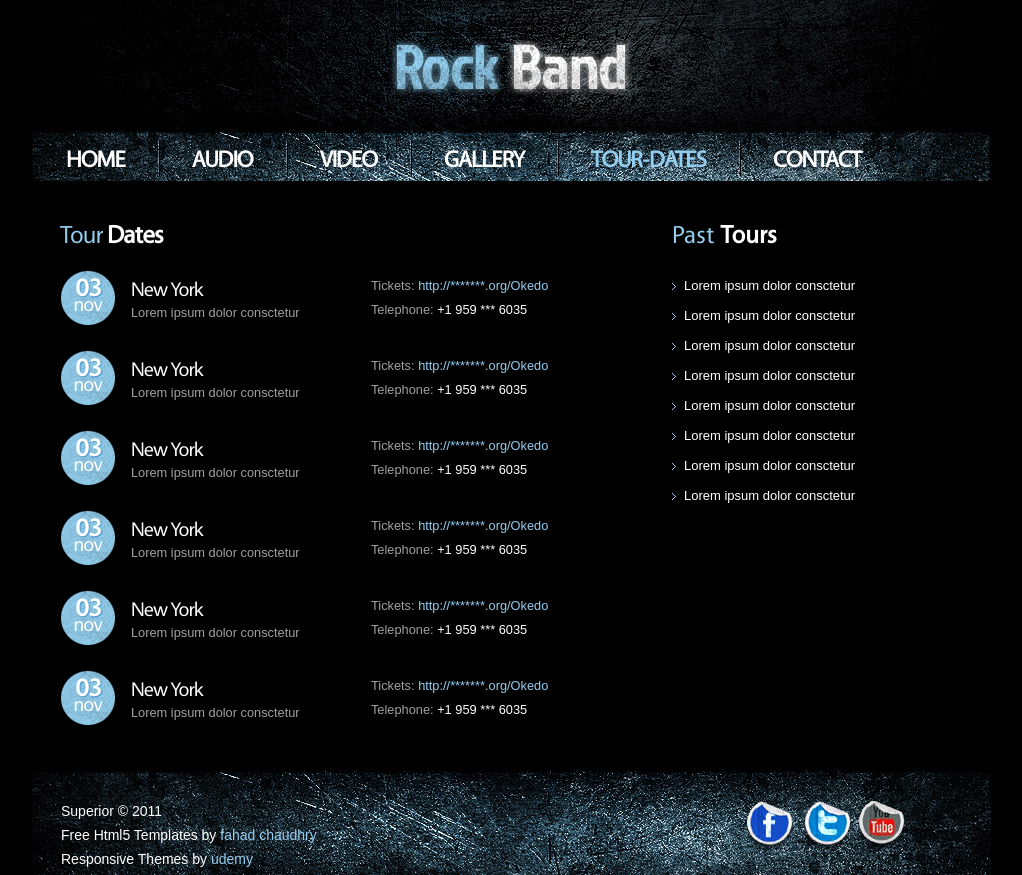
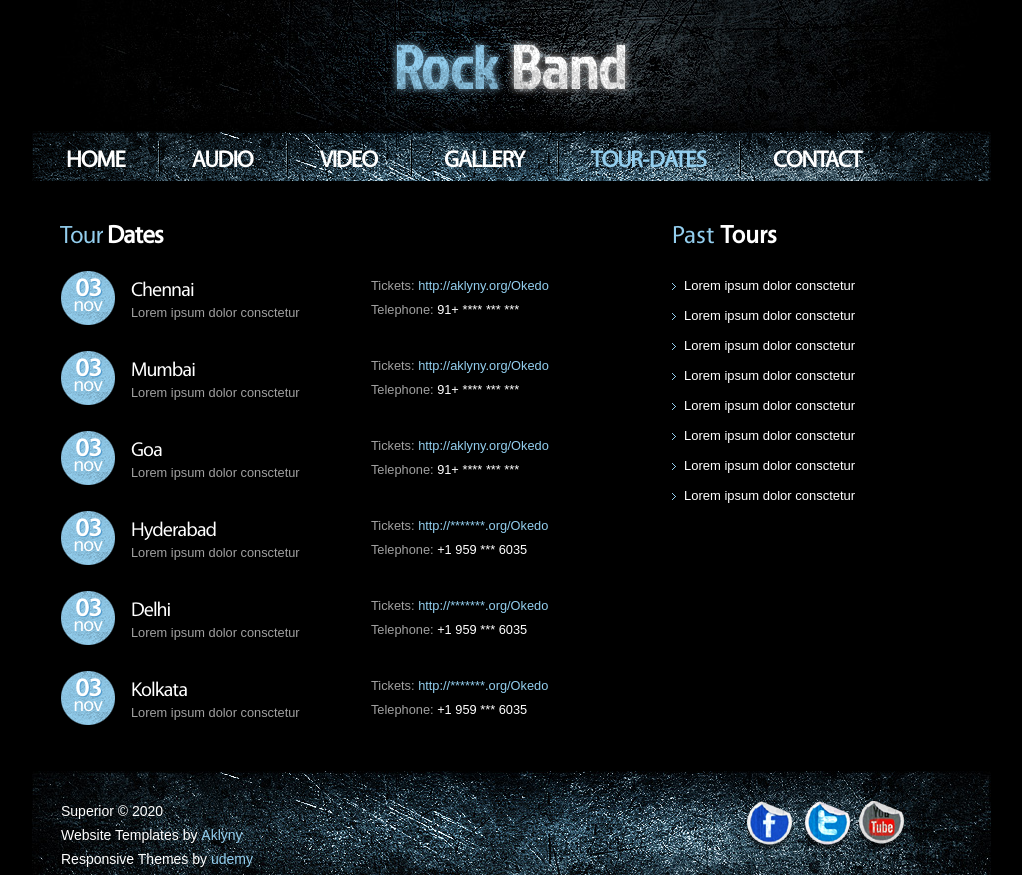
Before and after one commit to aklyny/music-name, a plain HTML site: page tour.html in a window 1280 px wide. Shown: the whole page, without its empty margins (128-1150 px from the left). Drawn offline with Linux system fonts and the light colour scheme.

Commit message:
Content added

```diff
--- a/tour.html
+++ b/tour.html
@@ -62,7 +62,7 @@
 				<strong class="text-4">nov</strong>
 				</time>
 				<div class="extra-wrap">
-				<h4><a href="#">New York</a></h4>
+				<h4><a href="#">Chennai</a></h4>
 				Lorem ipsum dolor consctetur
 			</div>
 			</div>
@@ -72,7 +72,7 @@
 				<strong class="text-4">nov</strong>
 				</time>
 				<div class="extra-wrap">
-				<h4><a href="#">New York</a></h4>
+				<h4><a href="#">Mumbai</a></h4>
 				Lorem ipsum dolor consctetur
 			</div>
 			</div>
@@ -82,7 +82,7 @@
 				<strong class="text-4">nov</strong>
 				</time>
 				<div class="extra-wrap">
-				<h4><a href="#">New York</a></h4>
+				<h4><a href="#">Goa</a></h4>
 				Lorem ipsum dolor consctetur
 			</div>
 			</div>
@@ -92,7 +92,7 @@
 				<strong class="text-4">nov</strong>
 				</time>
 				<div class="extra-wrap">
-				<h4><a href="#">New York</a></h4>
+				<h4><a href="#">Hyderabad</a></h4>
 				Lorem ipsum dolor consctetur
 			</div>
 			</div>
@@ -102,7 +102,7 @@
 				<strong class="text-4">nov</strong>
 				</time>
 				<div class="extra-wrap">
-				<h4><a href="#">New York</a></h4>
+				<h4><a href="#">Delhi</a></h4>
 				Lorem ipsum dolor consctetur
 			</div>
 			</div>
@@ -112,7 +112,7 @@
 				<strong class="text-4">nov</strong>
 				</time>
 				<div class="extra-wrap">
-				<h4><a href="#">New York</a></h4>
+				<h4><a href="#">Kolkata</a></h4>
 				Lorem ipsum dolor consctetur
 			</div>
 			</div>
@@ -125,26 +125,26 @@
 
 			<div class="margin-bot1">
 			<span class="add">Tickets:</span>
-			<a href="#" class="link">http://*******.org/Okedo </a>
+			<a href="#" class="link">http://aklyny.org/Okedo </a>
 			<br>
 			<span class="add">Telephone:</span>
-			<span class="add colr-1">+1 959 *** 6035</span>
+			<span class="add colr-1">91+ **** *** ***</span>
 			</div>
 
 			<div class="margin-bot1">
 			<span class="add">Tickets:</span>
-			<a href="#" class="link">http://*******.org/Okedo </a>
+			<a href="#" class="link">http://aklyny.org/Okedo </a>
 			<br>
 			<span class="add">Telephone:</span>
-			<span class="add colr-1">+1 959 *** 6035</span>
+			<span class="add colr-1">91+ **** *** ***</span>
 			</div>
 
 			<div class="margin-bot1">
 			<span class="add">Tickets:</span>
-			<a href="#" class="link">http://*******.org/Okedo </a>
+			<a href="#" class="link">http://aklyny.org/Okedo </a>
 			<br>
 			<span class="add">Telephone:</span>
-			<span class="add colr-1">+1 959 *** 6035</span>
+			<span class="add colr-1">91+ **** *** ***</span>
 			</div>
 
 			<div class="margin-bot1">
@@ -210,8 +210,8 @@
 			<div class="footer-padding">
 			<div class="wrapper">
 
-				<span class="footer-text"> <span>Superior &copy; 2011</span>
-		Free Html5 Templates by <a href="#" class="link">fahad chaudhry</a>
+				<span class="footer-text"> <span>Superior &copy; 2020</span>
+		Website Templates by <a href="#" class="link">Aklyny</a>
 		<br/>Responsive Themes by <a href="#" class="link">udemy</a></span>
 
 			<ul class="list-services">
```
Also changed, not shown: audio.html (+3 -3 lines), contact.html (+3 -3 lines), gallery.html (+2 -2 lines), index.html (+8 -8 lines), video.html (+2 -2 lines).
